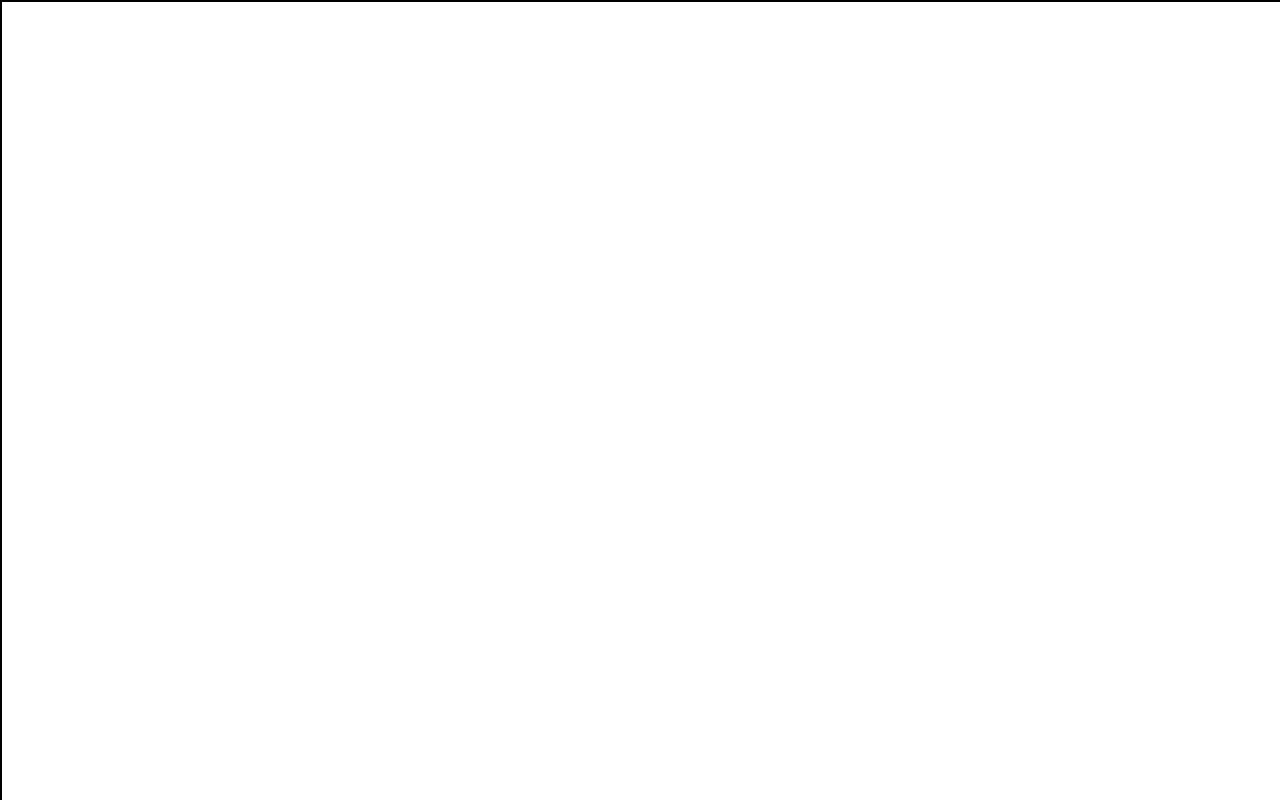
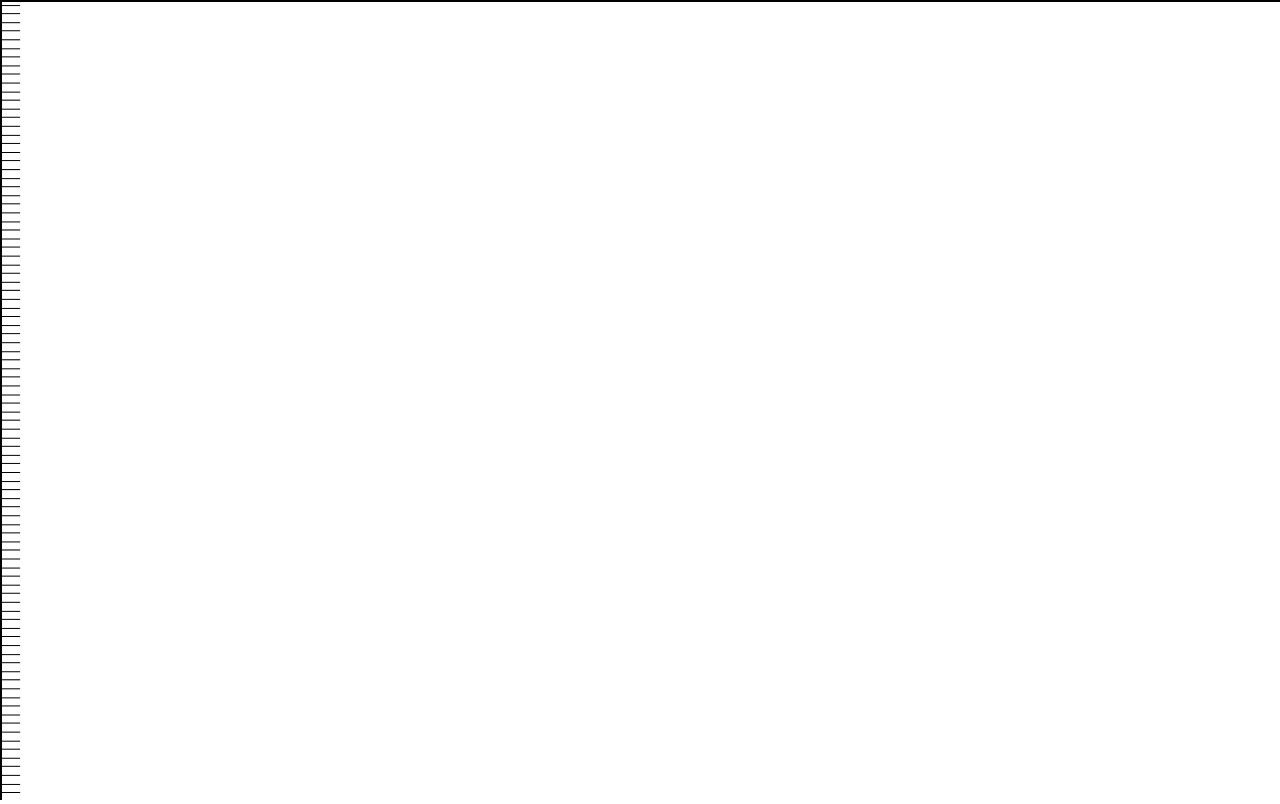
Before and after one commit to DaidotM/lines, a plain HTML site: page index.html in a window 1280 px wide. Drawn offline with Linux system fonts and the light colour scheme.

Commit message:
Testing Ruler

```diff
--- a/index.html
+++ b/index.html
@@ -12,6 +12,7 @@
         <div id="lineX"></div>
         <div id="lineY"></div>
     </div>
+    <canvas id="myCanvas"></canvas>
     <script src="script.js"></script>
 </body>
 </html>
--- a/script.js
+++ b/script.js
@@ -24,3 +24,32 @@ const doubleClick = (e) => {
     document.addEventListener('mousemove', onMouseMove);
 }
 document.addEventListener('dblclick', doubleClick);
+
+//Test ruler
+function drawOnCanvas(y) {
+    ctx.beginPath();
+    ctx.moveTo(0, y);
+    ctx.lineTo(20, y);
+    ctx.stroke();
+}
+function drawRuler() {
+    var ppm = 8.602150744349842,
+        count = Math.floor(c.height / ppm);
+
+    for (var i = 0; i < count; i++) {
+        var topPos = (5 + i * ppm);
+        drawOnCanvas(Math.floor(topPos) + .5);
+    };
+
+}
+function resizeCanvas() {
+    c.width = document.body.clientWidth - 5,
+        c.height = document.body.clientHeight - 5;
+}
+
+var c = document.getElementById("myCanvas");
+var ctx = c.getContext("2d");
+ctx.lineWidth = 1;
+
+resizeCanvas();
+drawRuler();
--- a/style.css
+++ b/style.css
@@ -19,3 +19,8 @@ body{
     width:100%;
     background-color: black;
 }
+
+#myCanvas {
+    width: 100%;
+    height: 100vh;
+}
```
